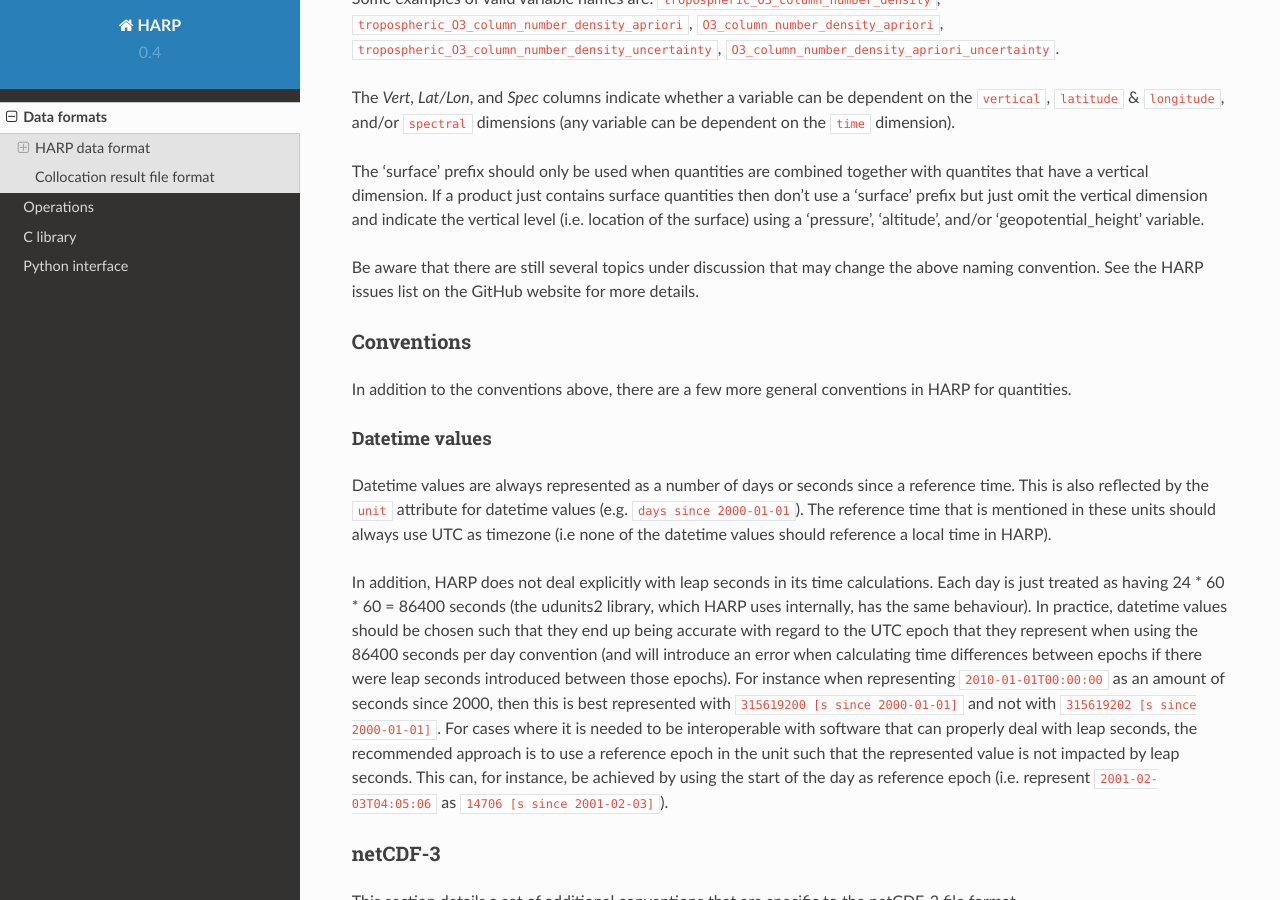
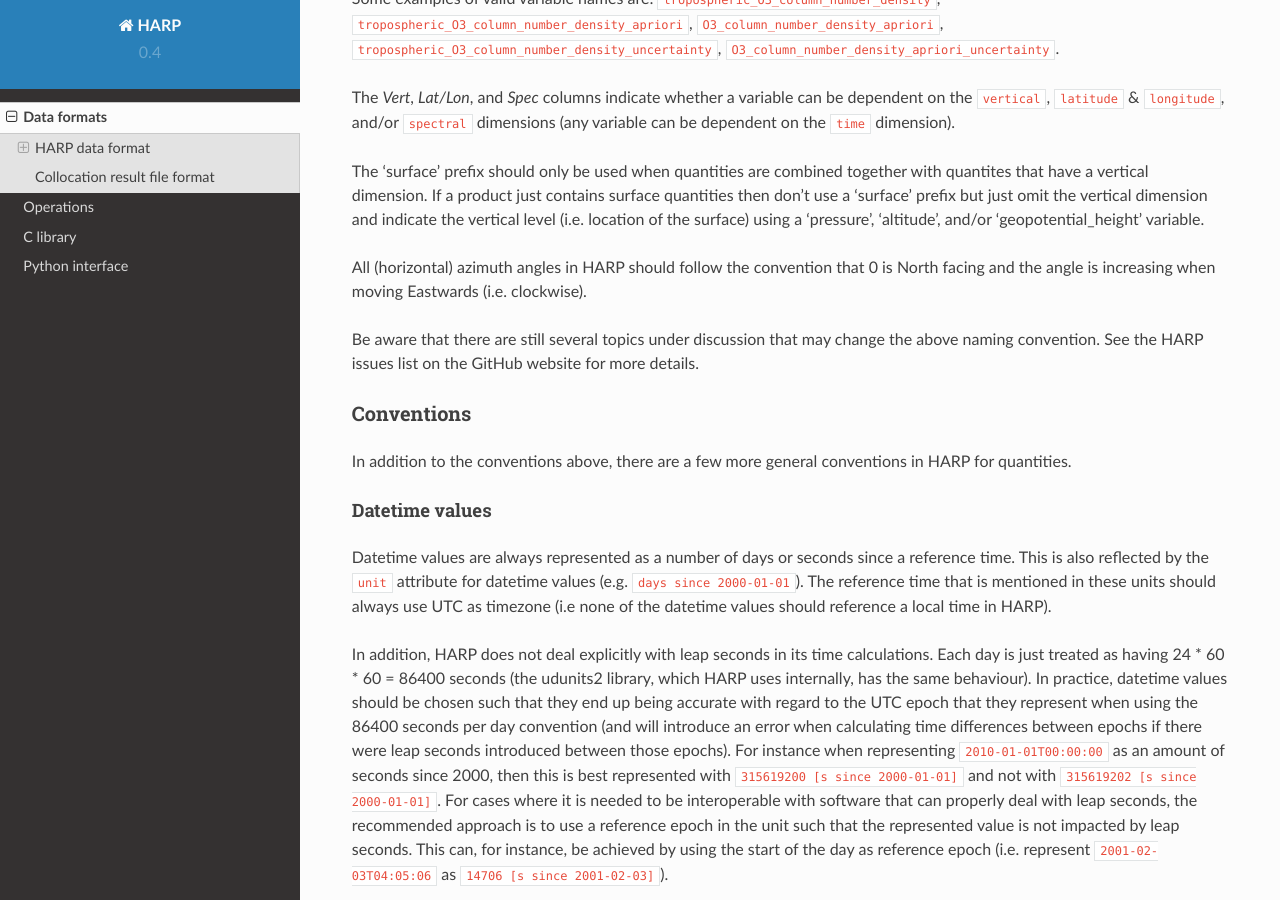
Before and after one commit to stcorp/harp, a Sphinx documentation site: the page built from doc/dataformats.rst, in a window 1280 px wide and 900 px high, scrolled down 10742 px. Built offline with Sphinx 7.4.7 and the Read the Docs theme 2.0.0, drawn with Linux system fonts in a browser that asks for light colours; pages that are not in the unit, such as notebooks, are missing from menus.

Commit message:
Describe convention for azimuth angles

```diff
--- a/doc/dataformats.rst
+++ b/doc/dataformats.rst
@@ -394,6 +394,7 @@ The 'surface' prefix should only be used when quantities are combined together w
 If a product just contains surface quantities then don't use a 'surface' prefix but just omit the vertical dimension and
 indicate the vertical level (i.e. location of the surface) using a 'pressure', 'altitude', and/or 'geopotential_height' variable.
 
+All (horizontal) azimuth angles in HARP should follow the convention that 0 is North facing and the angle is increasing when moving Eastwards (i.e. clockwise).
 
 Be aware that there are still several topics under discussion that may change the above naming convention.
 See the HARP issues list on the GitHub website for more details.
--- a/doc/html/dataformats.html
+++ b/doc/html/dataformats.html
@@ -1396,6 +1396,7 @@ Variables having an &#8216;X&#8217; in the Quality column can have any of the fo
 <p>The &#8216;surface&#8217; prefix should only be used when quantities are combined together with quantites that have a vertical dimension.
 If a product just contains surface quantities then don&#8217;t use a &#8216;surface&#8217; prefix but just omit the vertical dimension and
 indicate the vertical level (i.e. location of the surface) using a &#8216;pressure&#8217;, &#8216;altitude&#8217;, and/or &#8216;geopotential_height&#8217; variable.</p>
+<p>All (horizontal) azimuth angles in HARP should follow the convention that 0 is North facing and the angle is increasing when moving Eastwards (i.e. clockwise).</p>
 <p>Be aware that there are still several topics under discussion that may change the above naming convention.
 See the HARP issues list on the GitHub website for more details.</p>
 </div>
```
